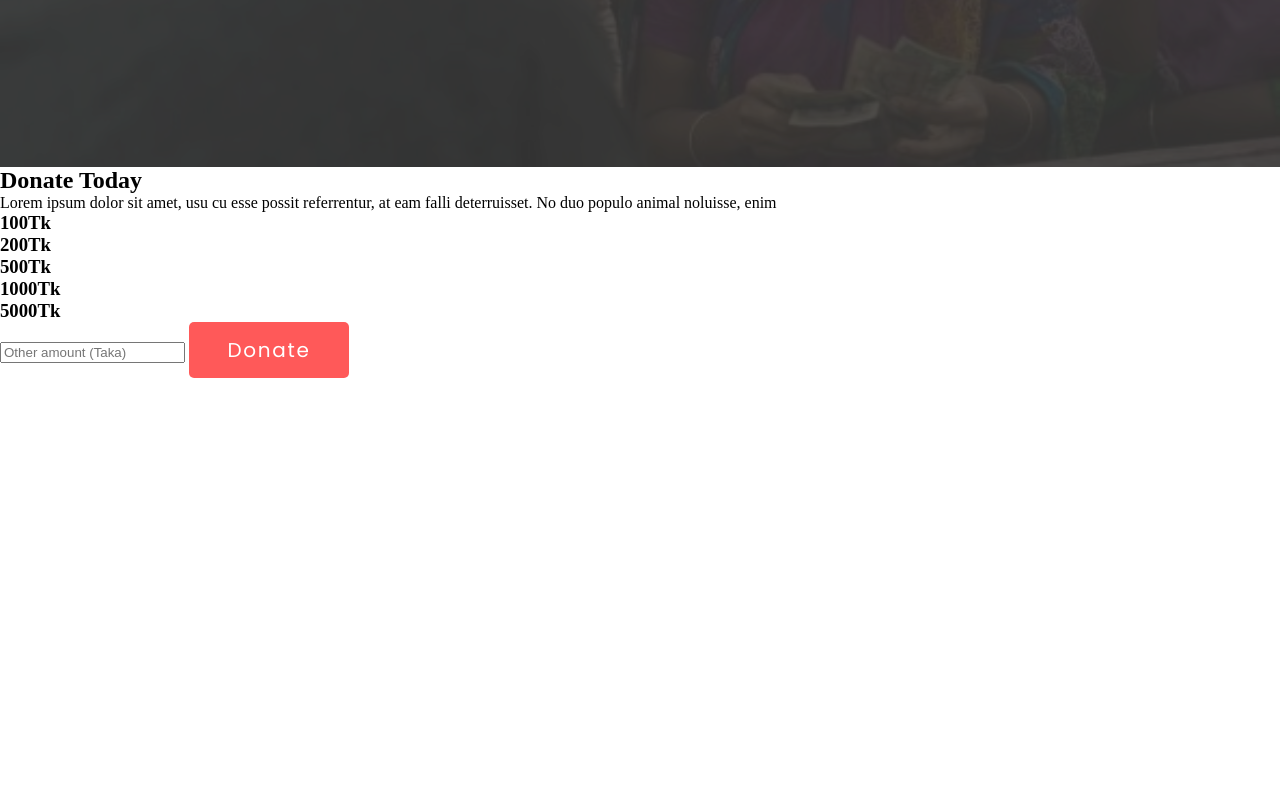
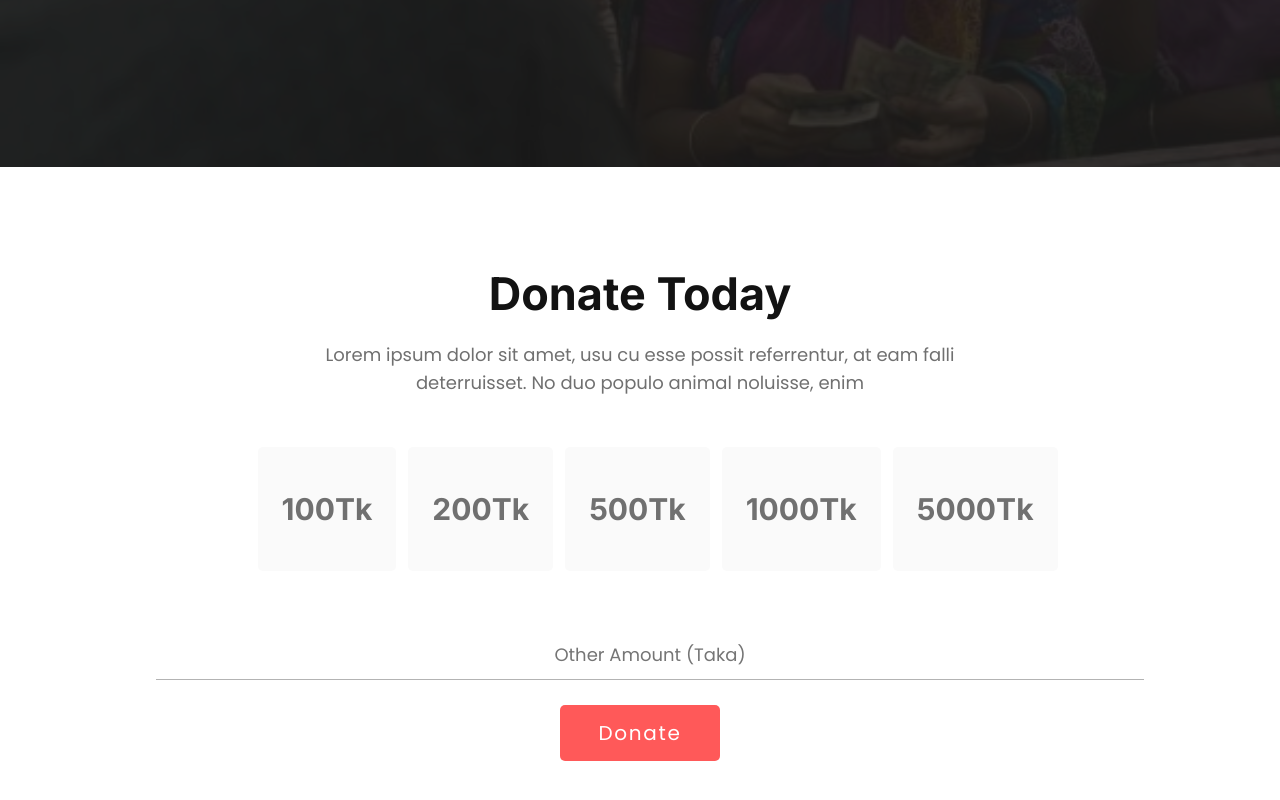
Before and after one commit to hasiburrahman00/Donation-site, a plain HTML site: page index.html in a window 1280 px wide. Shown: the part 582-1382 px from the top of the page. Before the commit the page ends 960 px from the top, so only its background shows below. Drawn offline with Linux system fonts and the light colour scheme.

Commit message:
amount section done

```diff
--- a/css/style.css
+++ b/css/style.css
@@ -37,7 +37,7 @@ header h3 {
     background-image: url(../images/donation1.jpg);
     background-color: #121212;
     background-blend-mode: overlay;
-    opacity: .8;
+    opacity: .9;
     background-repeat: no-repeat;
     background-size: cover;
     text-align: center;
@@ -54,6 +54,7 @@ header h3 {
     font-family: 'Inter', sans-serif;
     margin-bottom: 20px;
 }
+
 .banner-description {
     font-family: 'Poppins', sans-serif;
     color: #ffffff;
@@ -67,3 +68,75 @@ header h3 {
 }
 
 /* ====== donate today section ======== */
+.main {
+    margin: 0 156px;
+}
+
+.donate-today {
+    text-align: center;
+    padding: 100px 0;
+
+}
+
+.donate-today .title {
+    font-family: 'Inter', sans-serif;
+    font-style: normal;
+    font-weight: 700;
+    font-size: 45px;
+    line-height: 54px;
+    text-align: center;
+    color: #121212;
+}
+
+.donate-today .description {
+    font-family: 'Poppins';
+    font-style: normal;
+    font-weight: 400;
+    font-size: 18px;
+    line-height: 28px;
+    text-align: center;
+    color: #707070;
+    width: 690px;
+    margin: 0 auto;
+    margin-top: 20px;
+    margin-bottom: 50px;
+}
+
+.donation-options {
+    display: flex;
+    gap: 12px;
+    width: 765px;
+    margin: 0 auto;
+
+}
+
+.amount {
+    background-color: #FAFAFA;
+    padding: 44px 24px;
+    border-radius: 5px;
+    font-family: 'Inter';
+    font-style: normal;
+    font-weight: 700;
+    font-size: 30px;
+    line-height: 36px;
+    text-align: center;
+    color: #707070;
+
+
+}
+
+.donate-today input[type="text"] {
+    font-family: 'Poppins';
+    font-style: normal;
+    font-weight: 400;
+    font-size: 18px;
+    line-height: 28px;
+    text-align: center;
+    color: #B3B3B3;
+    border: 0;
+    border-bottom: 1px solid #B3B3B3;
+    margin-top: 60px;
+    padding: 10px 320px;
+    margin-bottom: 25px;
+
+}
--- a/index.html
+++ b/index.html
@@ -18,7 +18,7 @@
             <button class="donate-btn">Donate</button>
         </section>
     </header>
-    <main>
+    <main class="main">
         <section class="donate-today">
             <h2 class="title">Donate Today</h2>
             <p class="description">Lorem ipsum dolor sit amet, usu cu esse possit referrentur, at eam falli
@@ -30,7 +30,9 @@
                 <h3 class="amount">1000Tk</h3>
                 <h3 class="amount">5000Tk</h3>
             </div>
-            <input type="text" name="" class="other-amount" placeholder="Other amount (Taka)" id="">
+            <div>
+                <input type="text" name="" class="other-amount" placeholder="Other Amount (Taka)" id="">
+            </div>
             <button class="donate-btn">Donate</button>
         </section>
     </main>
```
